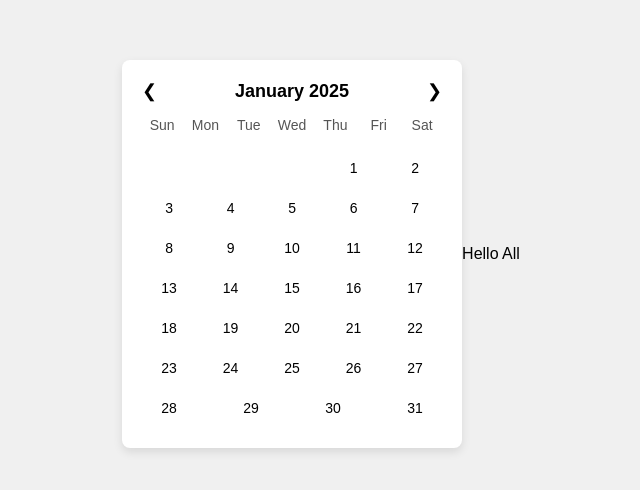
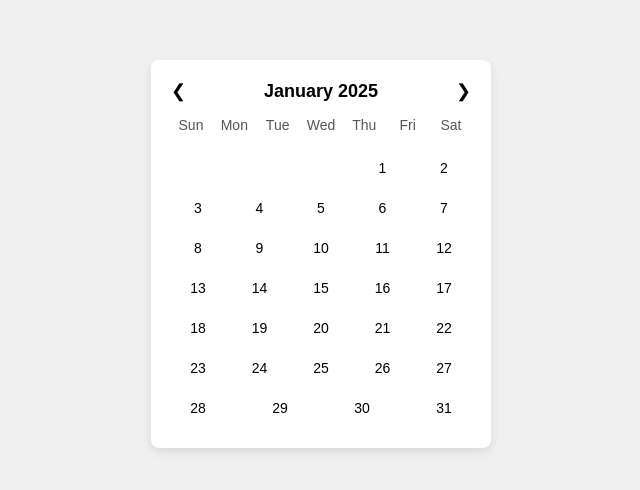
Before and after one commit to pkmore2018/Calender, a plain HTML site: page index.html in a window 1280 px wide. Shown: the part 146-636 px from the top of the page, without its empty margins (319-959 px from the left). Drawn offline with Linux system fonts and the light colour scheme.

Commit message:
The minore changes

```diff
--- a/index.html
+++ b/index.html
@@ -32,4 +32,3 @@
     <script src="script.js"></script>
 </body>
 </html>
- Hello All
```
